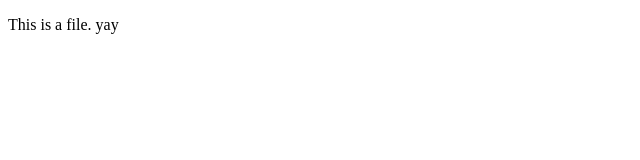
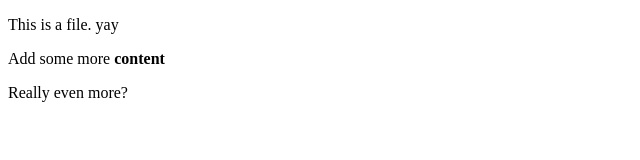
Before and after one commit to donburks/jan07_intro_git, a plain HTML site: page index.html in a window 1280 px wide. Shown: the whole page, without its empty margins (0-640 px from the left). Drawn offline with Linux system fonts and the light colour scheme.

Commit message:
Updated index.html file

```diff
--- a/index.html
+++ b/index.html
@@ -5,5 +5,9 @@
   </head>
   <body>
     <p>This is a file. yay</p>
+    <div>
+      <p>Add some more <strong>content</strong></p>
+      <p>Really even more?</p>
+    </div>
   </body>
 </html>
```
